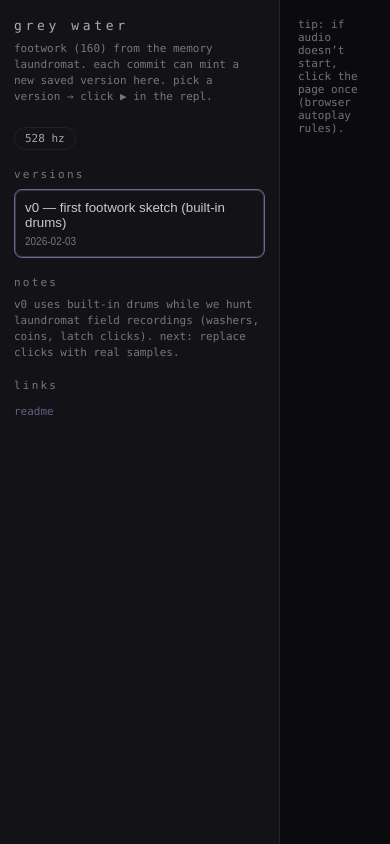
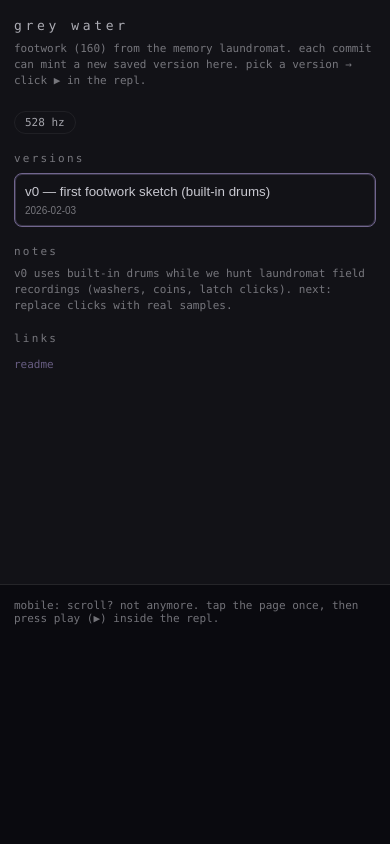
Before and after one commit to mochiexists/grey-water, a plain HTML site: page index.html in a window 390 px wide. Drawn offline with Linux system fonts and the light colour scheme.

Commit message:
mobile layout: single column; make repl reachable

```diff
--- a/index.html
+++ b/index.html
@@ -15,6 +15,13 @@
     .wrap{display:grid;grid-template-columns:280px 1fr;min-height:100vh}
     aside{border-right:1px solid var(--border);background:var(--panel);padding:18px 14px;}
     main{padding:18px;}
+
+    /* Mobile */
+    @media (max-width: 820px){
+      .wrap{grid-template-columns:1fr;}
+      aside{border-right:none;border-bottom:1px solid var(--border);}
+      main{padding:14px;}
+    }
     h1{margin:0 0 8px 0;font-size:13px;font-weight:500;letter-spacing:.28em;text-transform:lowercase;opacity:.85}
     .sub{margin:0 0 14px 0;font-size:11px;line-height:1.45;color:var(--muted)}
     .pill{display:inline-block;border:1px solid var(--border);border-radius:999px;padding:4px 10px;font-size:11px;opacity:.8;margin-top:8px}
@@ -51,7 +58,7 @@
     </aside>
 
     <main>
-      <p class="hint">tip: if audio doesn’t start, click the page once (browser autoplay rules).</p>
+      <p class="hint">mobile: scroll? not anymore. tap the page once, then press play (▶) inside the repl.</p>
       <strudel-repl id="repl"></strudel-repl>
     </main>
   </div>
```
